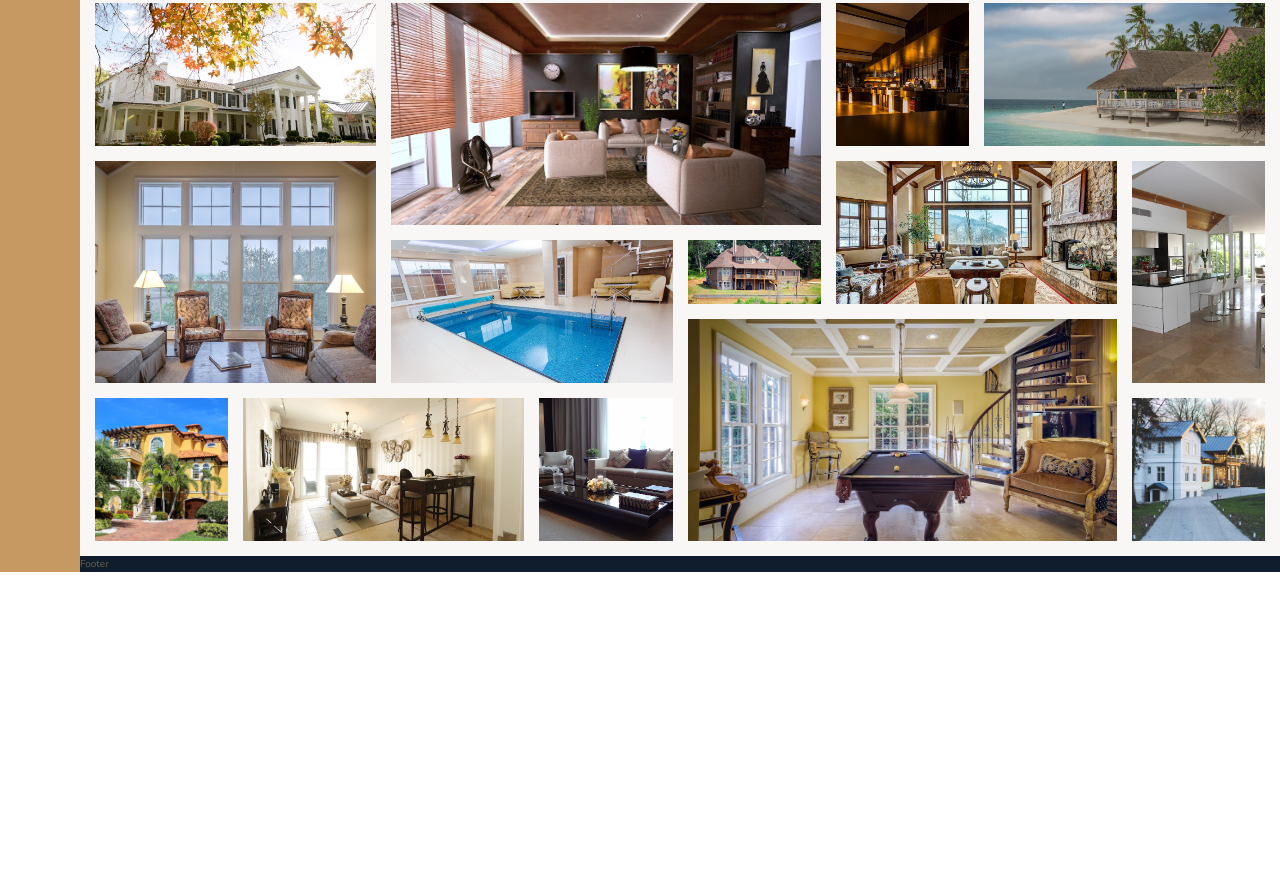
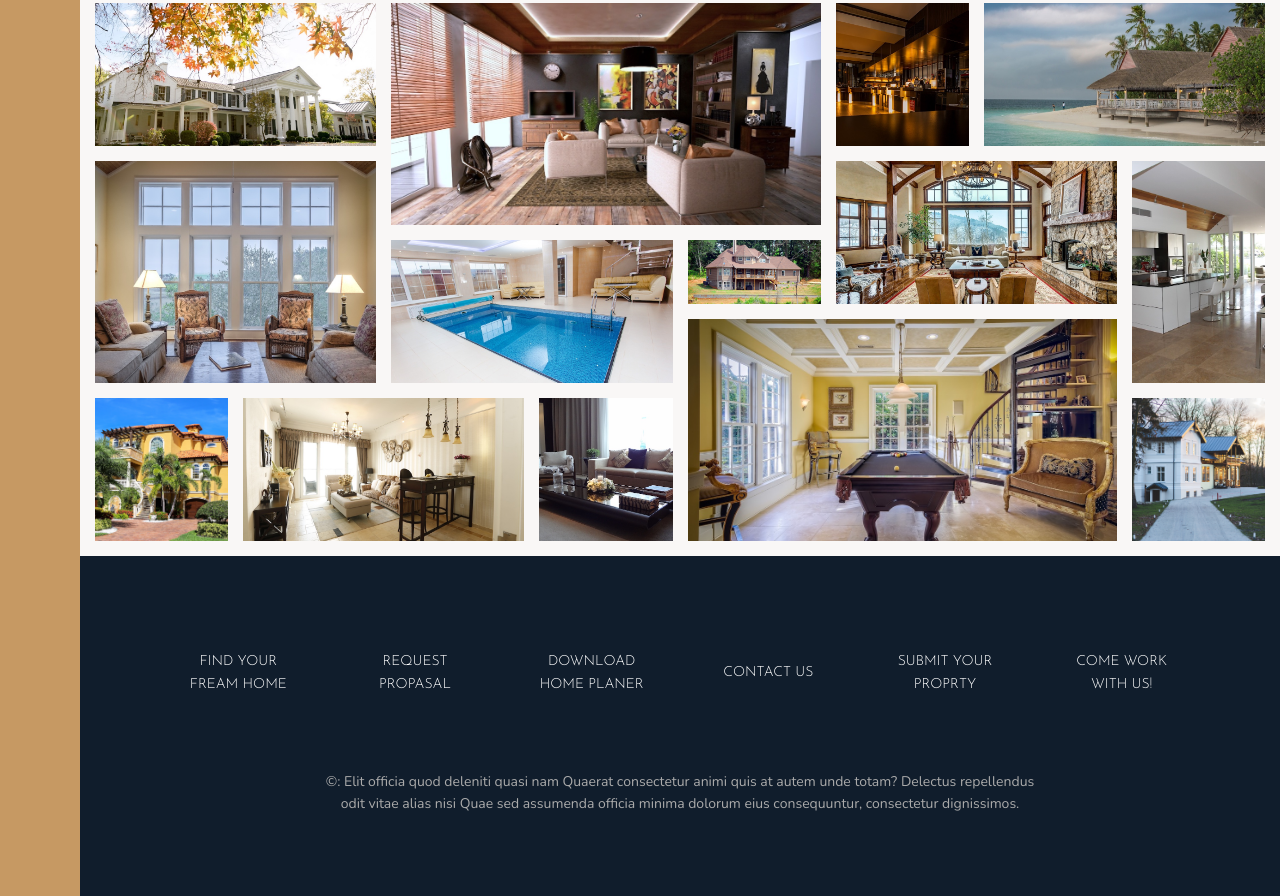
Before and after one commit to SalazarSDF/houses_layout, a website: page index.html in a window 1280 px wide. Shown: the part 3084-3980 px from the top of the page. Before the commit the page ends 3656 px from the top, so only its background shows below. Drawn offline with nearby package versions, Linux system fonts and the light colour scheme.

Commit message:
implement: footer

```diff
--- a/index.html
+++ b/index.html
@@ -364,10 +364,35 @@
       <figure class="gallery__item gallery__item--14">
         <img class="gallery__img" src="img/gal-14.jpeg" alt="Galary image 2" />
       </figure>
+    </section>
+    <footer class="footer">
+      <ul class="nav">
+        <li class="nav__item">
+          <a class="nav__link" href="#">Find your fream home</a>
+        </li>
+        <li class="nav__item">
+          <a class="nav__link" href="#">Request propasal</a>
+        </li>
+        <li class="nav__item">
+          <a class="nav__link" href="#">Download home planer</a>
+        </li>
+        <li class="nav__item">
+          <a class="nav__link" href="#">Contact us</a>
+        </li>
+        <li class="nav__item">
+          <a class="nav__link" href="#">Submit your proprty</a>
+        </li>
+        <li class="nav__item">
+          <a class="nav__link" href="#">Come work with us!</a>
+        </li>
+      </ul>
 
-
-
-    </section>
-    <footer class="footer">Footer</footer>
+      <p class="copyright">
+        &copy: Elit officia quod deleniti quasi nam Quaerat consectetur animi
+        quis at autem unde totam? Delectus repellendus odit vitae alias nisi
+        Quae sed assumenda officia minima dolorum eius consequuntur, consectetur
+        dignissimos.
+      </p>
+    </footer>
   </body>
 </html>
--- a/sass/_footer.scss
+++ b/sass/_footer.scss
@@ -1,4 +1,41 @@
 .footer {
   background-color: $color-secondary;
   grid-column: full-start/full-end;
+  padding: 8rem;
 }
+
+.nav {
+  list-style: none;
+  display: grid;
+  grid-template-columns: repeat(auto-fit, minmax(15rem, 1fr));
+  grid-gap: 2rem;
+  align-items: center;
+
+  &__link:link,
+  &__link:visited {
+    font-size: 1.4rem;
+    color: #fff;
+    text-decoration: none;
+    font-family: $font-display;
+    text-transform: uppercase;
+    text-align: center;
+    padding: 1.5rem;
+    display: block;
+    transition: all 0.2s;
+  }
+  &__link:hover,
+  &__link:active {
+    background-color: rgba(#fff, 0.1);
+    transform: translateY(-3px);
+  }
+}
+
+.copyright {
+  font-size: 1.4rem;
+  color: $color-grey-light-2;
+  margin-top: 6rem;
+  margin-right: auto;
+  margin-left: auto;
+  text-align: center;
+  width: 70%;
+}
```
Also changed, not shown: css/style.css.
